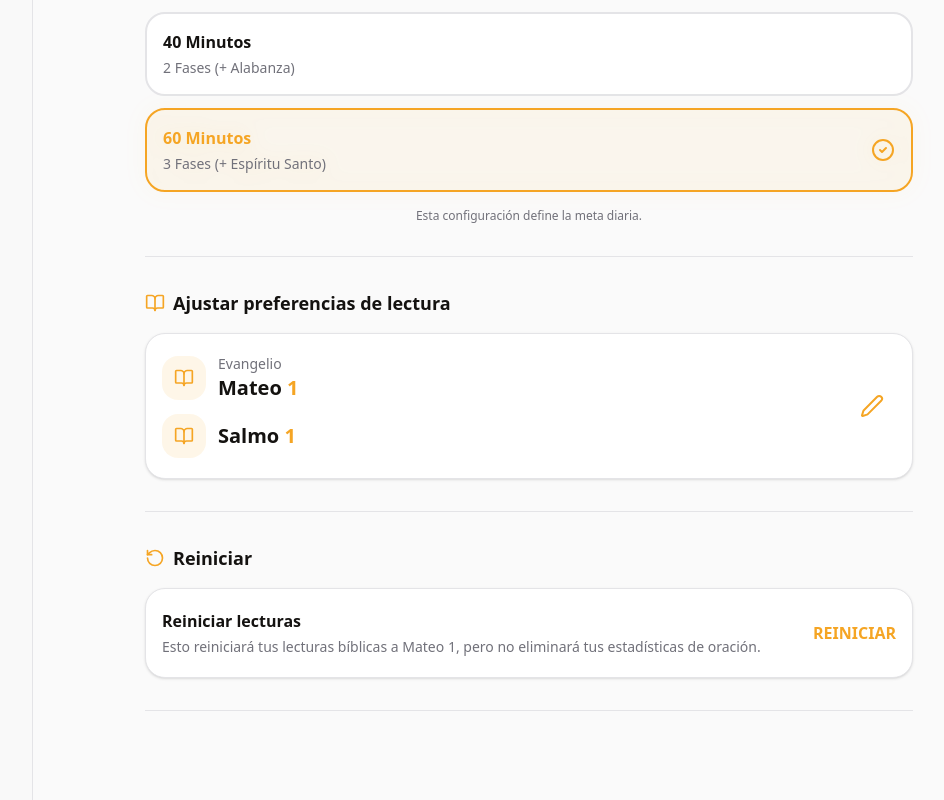
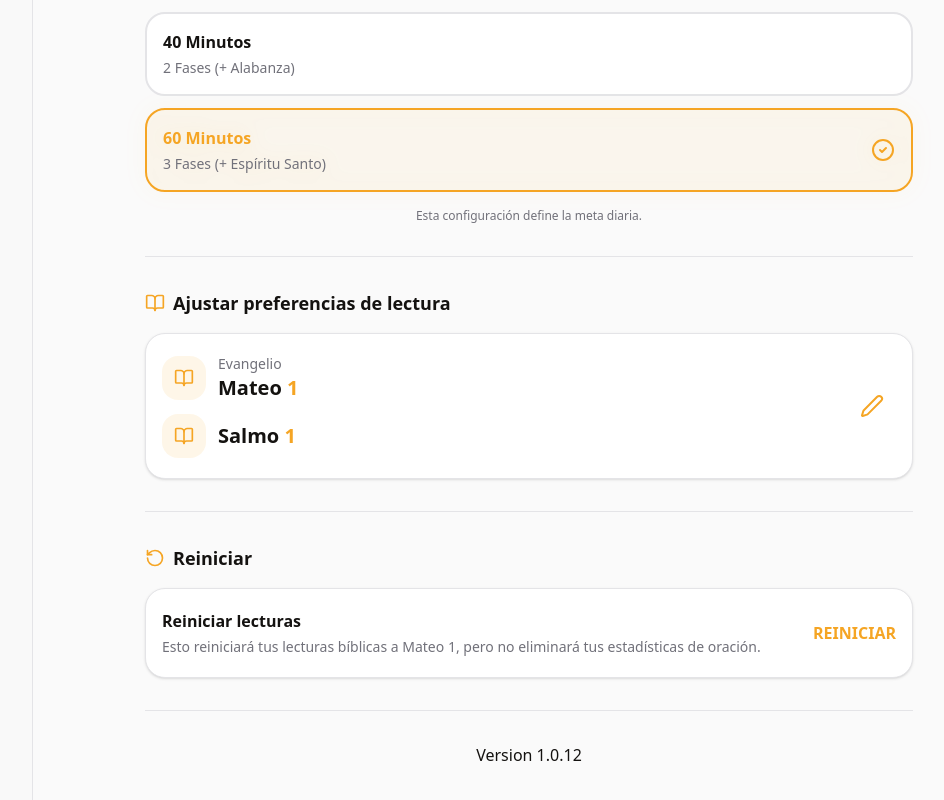
Before and after one commit to DaveCuc/pray-app, a Next.js app: page /settings in a window 1280 px wide. Shown: the part 570-1370 px from the top of the page, without its empty margins (255-1199 px from the left). Built offline with nearby package versions, Linux system fonts and the light colour scheme; no server answers.

Commit message:
feat: add VersionApp component to display application version in SettingsPage

```diff
--- /dev/null
+++ b/app/(main)/settings/_components/VersionApp.tsx
@@ -0,0 +1,9 @@
+const VersionApp = () => {
+    return (
+        <div className="text-center">
+            Version 1.0.12
+        </div>
+     );
+}
+
+export default VersionApp;
--- a/app/(main)/settings/page.tsx
+++ b/app/(main)/settings/page.tsx
@@ -6,6 +6,7 @@ import { ArrowLeft } from 'lucide-react';
 
 import RestartSection from "./_components/Restart";
 import BiblePreferences from "./_components/BiblePreferences";
+import VersionApp from "./_components/VersionApp";
 
 export default function SettingsPage() {
     return (
@@ -34,6 +35,7 @@ export default function SettingsPage() {
                 <hr />
                 <RestartSection />
                 <hr />
+                <VersionApp />
             </div>
         </div>
     );
```
